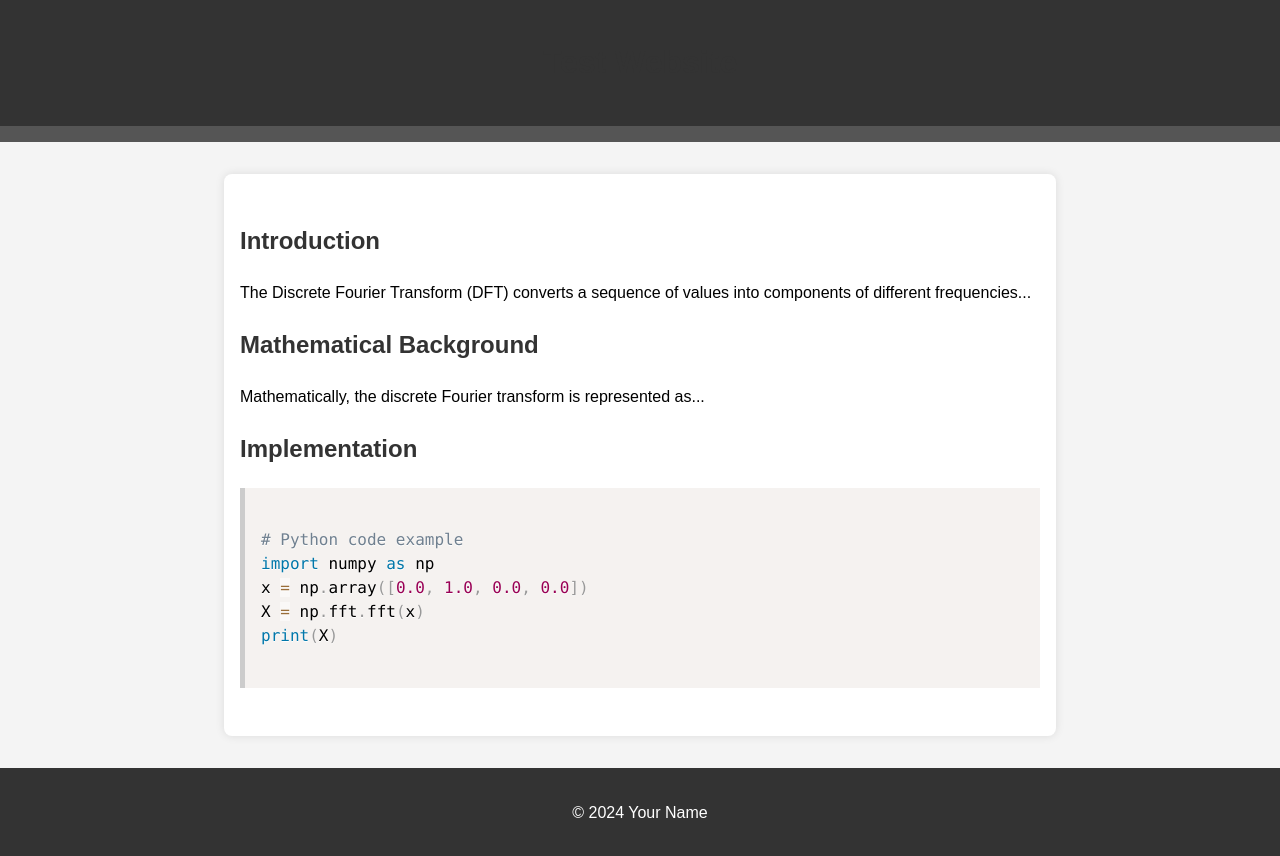
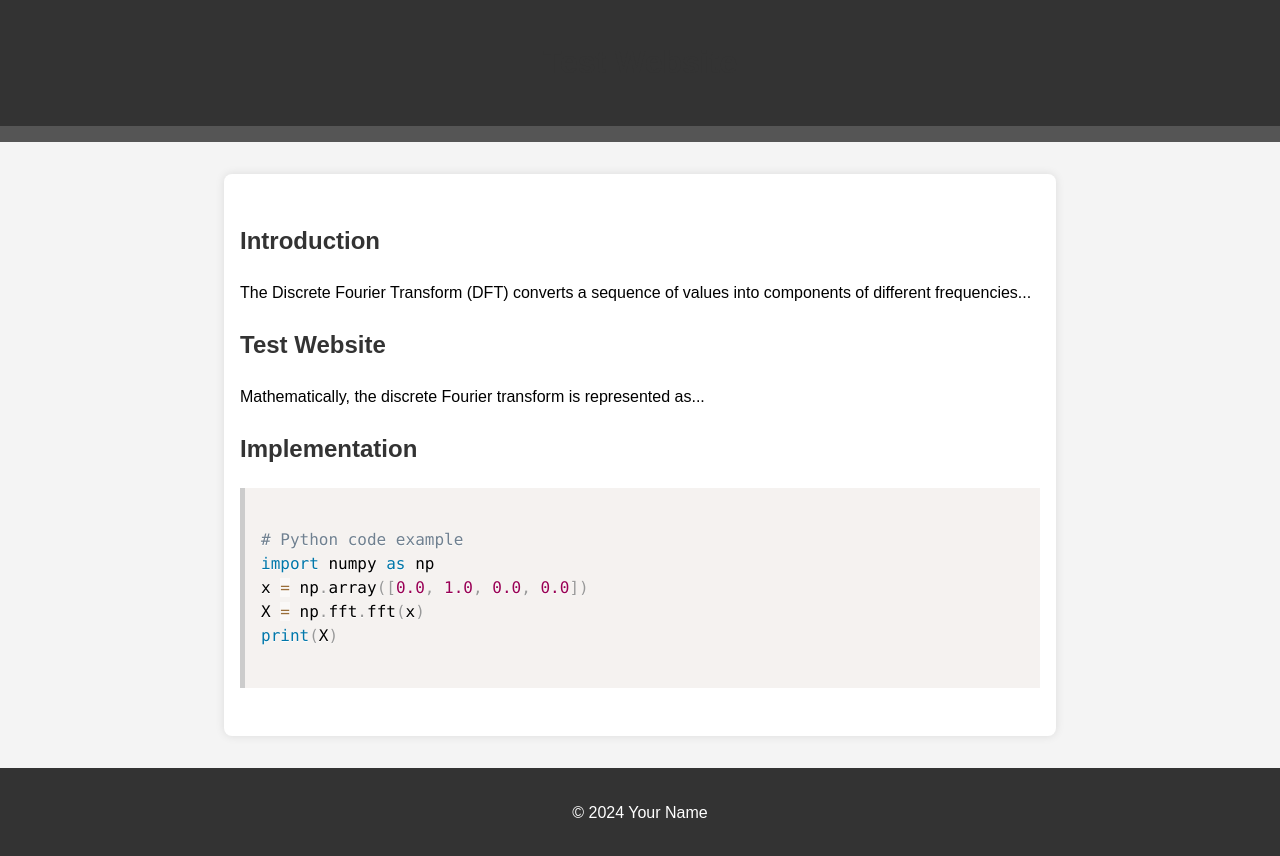
Before and after one commit to jamesgulliford57/testwebsite, a plain HTML site: page index.html in a window 1280 px wide. Drawn offline with nearby package versions, Linux system fonts and the light colour scheme.

Commit message:
Changed title to testwebsite

```diff
--- a/index.html
+++ b/index.html
@@ -23,7 +23,7 @@
                 <p>The Discrete Fourier Transform (DFT) converts a sequence of values into components of different frequencies...</p>
             </section>
             <section>
-                <h2>Mathematical Background</h2>
+                <h2>Test Website</h2>
                 <p>Mathematically, the discrete Fourier transform is represented as...</p>
             </section>
             <section>
```
